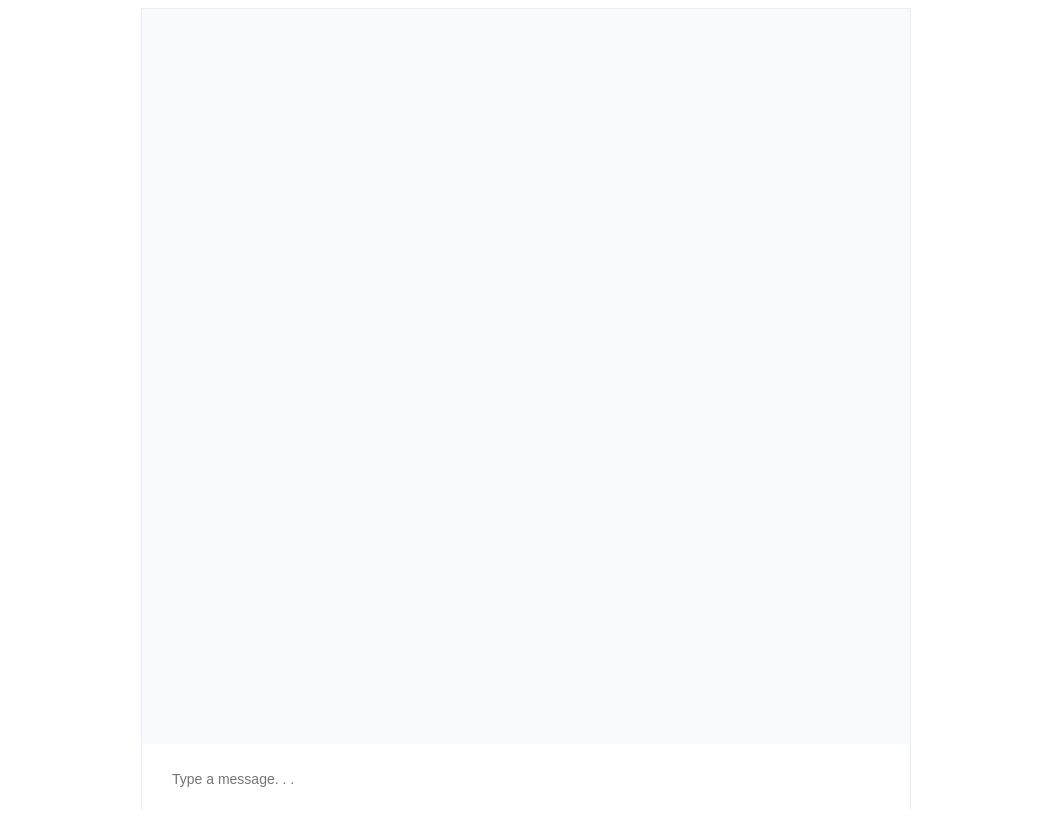
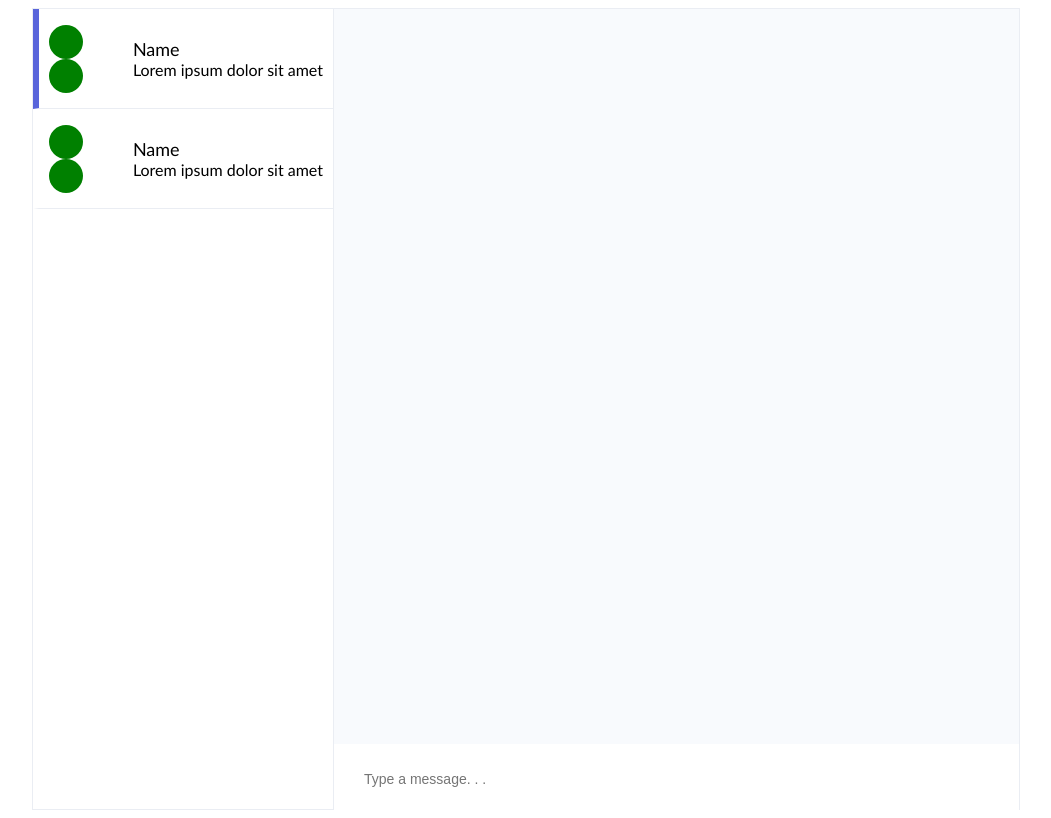
Before and after one commit to dolmatovDan/chat-vue, a Vue app: page / in a window 1280 px wide. Shown: the whole page, without its empty margins (114-1165 px from the left). Built offline with nearby package versions, Linux system fonts and the light colour scheme.

Commit message:
create dialogues

```diff
--- a/src/App.vue
+++ b/src/App.vue
@@ -1,16 +1,16 @@
 <template>
   <div id="app" class="app">
-    <MessageContainer />
+    <SocialNetwork />
   </div>
 </template>
 
 <script>
-import MessageContainer from "./components/MessageContainer.vue";
+import SocialNetwork from "./components/SocialNetwork.vue";
 
 export default {
   name: "App",
   components: {
-    MessageContainer,
+    SocialNetwork,
   },
 };
 </script>
--- /dev/null
+++ b/src/components/Dialogue.vue
@@ -0,0 +1,73 @@
+<template>
+  <div
+    v-on:click="selectDialogue"
+    class="dialogue"
+    :class="{ 'dialogue--active': isActive, 'dialogue--disabled': !isActive }"
+  >
+    <div class="dialogue__icons">
+      <div class="dialogue__icon"></div>
+      <div class="dialogue__icon"></div>
+    </div>
+    <div class="dialogues__text">
+      <p class="dialogue__name">Name</p>
+      <p class="dialogue__messages">Lorem ipsum dolor sit amet</p>
+    </div>
+  </div>
+</template>
+
+<script>
+export default {
+  name: "Dialogue",
+  props: {
+    dialogueID: String,
+    isActive: Boolean,
+  },
+  data: function() {
+    return {};
+  },
+  components: {},
+  methods: {
+    selectDialogue: function() {
+      this.$emit("selectID", this.dialogueID);
+    },
+  },
+  computed: {},
+};
+</script>
+
+<style>
+.dialogue {
+  width: 300px;
+  height: 100px;
+  background-color: #fff;
+  border-bottom: 1px solid #eaedf3;
+  display: flex;
+
+  box-sizing: border-box;
+  justify-content: space-between;
+  align-items: center;
+  padding: 10px;
+}
+.dialogue--active {
+  border-left: 6px solid #5965db;
+}
+
+.dialogue--disabled {
+  border-left: 6px solid transparent;
+}
+.dialogue__icon {
+  width: 34px;
+  height: 34px;
+  border-radius: 50%;
+  background-color: green;
+}
+
+.dialogue__name {
+  font-size: 18px;
+  margin: 0;
+}
+
+.dialogue__messages {
+  margin: 0;
+}
+</style>
--- /dev/null
+++ b/src/components/Dialogues.vue
@@ -0,0 +1,39 @@
+<template>
+  <div class="dialogues">
+    <Dialogue
+      v-on:selectID="selectDialogue"
+      :dialogueID="key"
+      v-for="(item, key) in messagesQueues"
+      :key="key"
+      :isActive="key == activeDialogue"
+    />
+  </div>
+</template>
+
+<script>
+import Dialogue from "./Dialogue.vue";
+export default {
+  name: "Dialogues",
+  props: {
+    messagesQueues: Object,
+    activeDialogue: String,
+  },
+  components: {
+    Dialogue,
+  },
+  methods: {
+    selectDialogue: function(data) {
+      this.$emit("getID", data);
+    },
+  },
+};
+</script>
+
+<style>
+.dialogues {
+  display: flex;
+  flex-direction: column;
+  border: 1px solid #eaedf3;
+  border-right: none;
+}
+</style>
--- a/src/components/Message.vue
+++ b/src/components/Message.vue
@@ -31,7 +31,7 @@ export default {
     text: String,
     avatar: String,
     name: String,
-    time: String,
+    time: Date,
     sender: String,
   },
   methods: {},
@@ -119,7 +119,7 @@ export default {
   align-self: flex-start;
 }
 
-.message--hidden {
+.hidden {
   display: none;
 }
 
--- a/src/components/MessageContainer.vue
+++ b/src/components/MessageContainer.vue
@@ -1,7 +1,7 @@
 <template>
   <div class="">
     <div class="chat">
-      <Group :messages="messages" />
+      <Group :messages="messagesQueues" />
       <MsgInput v-on:message="createAndSendMessage" />
     </div>
   </div>
@@ -11,20 +11,38 @@
 import Group from "./Group.vue";
 import MsgInput from "./MessageInput.vue";
 
+const phrases = [
+  "Hi Justin! We just wanted to welcome you to our team.",
+  "We are all excited to have you, we loved the work that you showed us during your interview and you fit well with everyone on our team and company. If you have any questions feel free to ask and someone on the team will help you out.",
+  "Since you were already working within the company for another position, it won’t long until you have access to all of our files.",
+  "Hey Justin, I’m looking forward to working with you on some of the upcoming projects! But to answer your questions, yes we do have a separate group chat. I’m sure you’ll be added soon!",
+];
+const senders = [
+  {
+    name: "Victor",
+    icon: "Victor.png",
+  },
+  {
+    name: "Angela",
+    icon: "Angela.png",
+  },
+  {
+    name: "Terry",
+    icon: "Terry.png",
+  },
+];
+
 export default {
   name: "App",
   components: {
     Group,
     MsgInput,
   },
+  props: {
+    messagesQueues: Array,
+  },
   data: function() {
     return {
-      phrases: [
-        "Hi Justin! We just wanted to welcome you to our team.",
-        "We are all excited to have you, we loved the work that you showed us during your interview and you fit well with everyone on our team and company. If you have any questions feel free to ask and someone on the team will help you out.",
-        "Since you were already working within the company for another position, it won’t long until you have access to all of our files.",
-        "Hey Justin, I’m looking forward to working with you on some of the upcoming projects! But to answer your questions, yes we do have a separate group chat. I’m sure you’ll be added soon!",
-      ],
       senders: [
         {
           name: "Victor",
@@ -39,33 +57,34 @@ export default {
           icon: "Terry.png",
         },
       ],
-      messages: [],
     };
   },
   methods: {
     createAndSendMessage: function(data) {
-      this.messages.push({
+      const message = {
         text: data,
         avatar: "",
         name: "",
         time: this.getTime(),
         sender: "me",
-      });
-      this.sendSenderMessage();
+      };
+      const friendMessage = this.createSenderMessage();
+
+      this.$emit("addToQueue", [message, friendMessage]);
     },
     genRandom: function(number) {
       return Math.trunc(Math.random() * number);
     },
-    sendSenderMessage: function() {
-      const message = this.phrases[this.genRandom(this.phrases.length)];
-      const sender = this.senders[this.genRandom(this.senders.length)];
-      this.messages.push({
+    createSenderMessage: function() {
+      const message = phrases[this.genRandom(phrases.length)];
+      const sender = senders[this.genRandom(senders.length)];
+      return {
         text: message,
         avatar: sender.icon,
         name: sender.name,
         time: this.getTime(),
         sender: "friend",
-      });
+      };
     },
     getTime: function() {
       return new Date();
@@ -94,7 +113,7 @@ export default {
 }
 
 .chat {
-  width: 60vw;
+  width: 685px;
   flex-grow: 1;
   background-color: #f8fafd;
   height: 100vh;
--- /dev/null
+++ b/src/components/SocialNetwork.vue
@@ -0,0 +1,56 @@
+<template>
+  <div class="socialNetwork">
+    <Dialogues
+      :activeDialogue="activeID"
+      :messagesQueues="messagesQueues"
+      v-on:getID="changeID"
+    />
+    <MessageContainer
+      :messagesQueues="getDialoguesMessages"
+      v-on:addToQueue="addToQueue"
+    />
+  </div>
+</template>
+
+<script>
+import MessageContainer from "./MessageContainer.vue";
+import Dialogues from "./Dialogues.vue";
+
+export default {
+  name: "SocialNetwork",
+  components: {
+    MessageContainer,
+    Dialogues,
+  },
+
+  data: function() {
+    return {
+      messagesQueues: {
+        groupID1: [],
+        groupID2: [],
+      },
+      activeID: "groupID1",
+    };
+  },
+  methods: {
+    addToQueue: function(data) {
+      this.messagesQueues[this.activeID].push(...data);
+    },
+    changeID: function(id) {
+      console.log(id);
+      this.activeID = id;
+    },
+  },
+  computed: {
+    getDialoguesMessages: function() {
+      return this.messagesQueues[this.activeID];
+    },
+  },
+};
+</script>
+
+<style>
+.socialNetwork {
+  display: flex;
+}
+</style>
```
